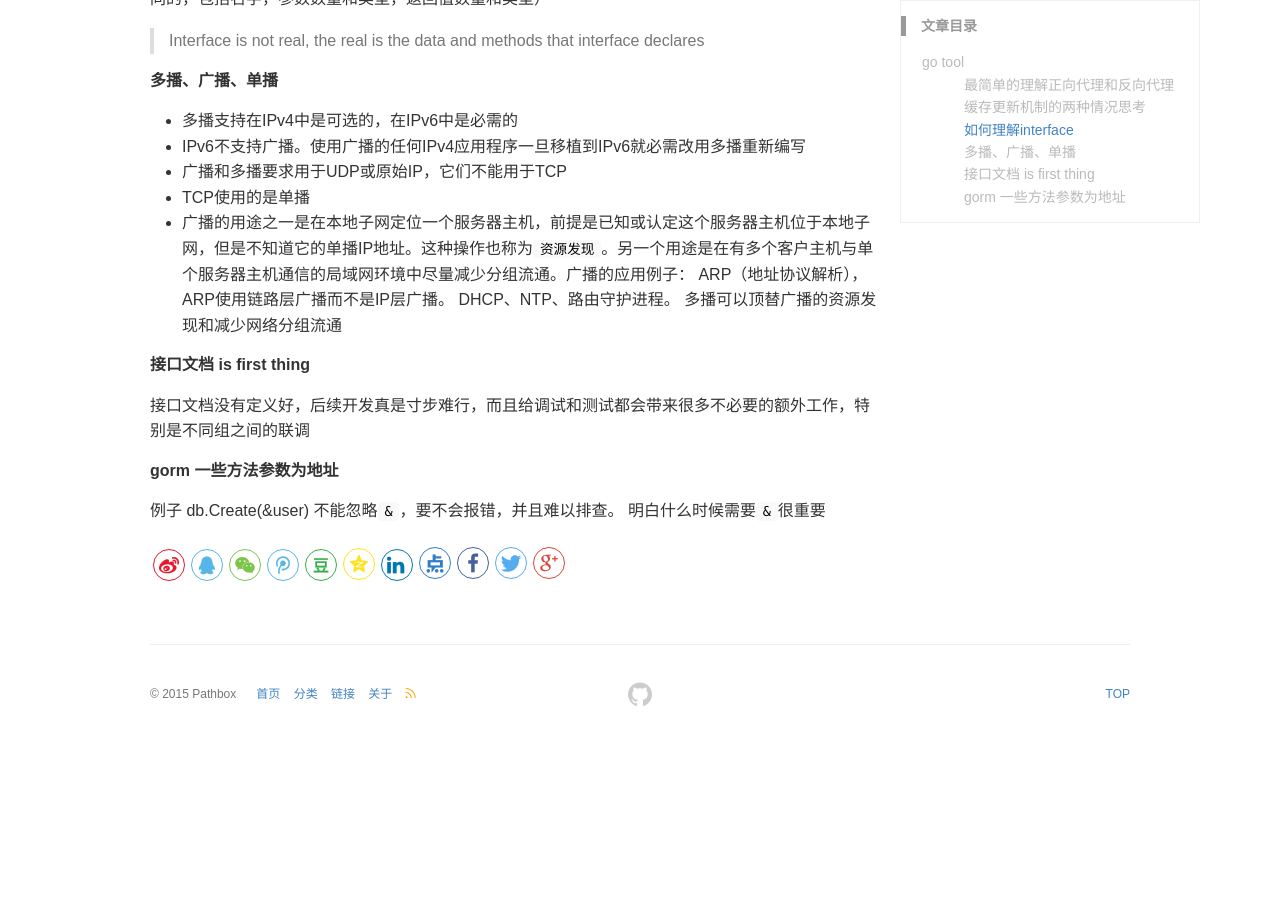
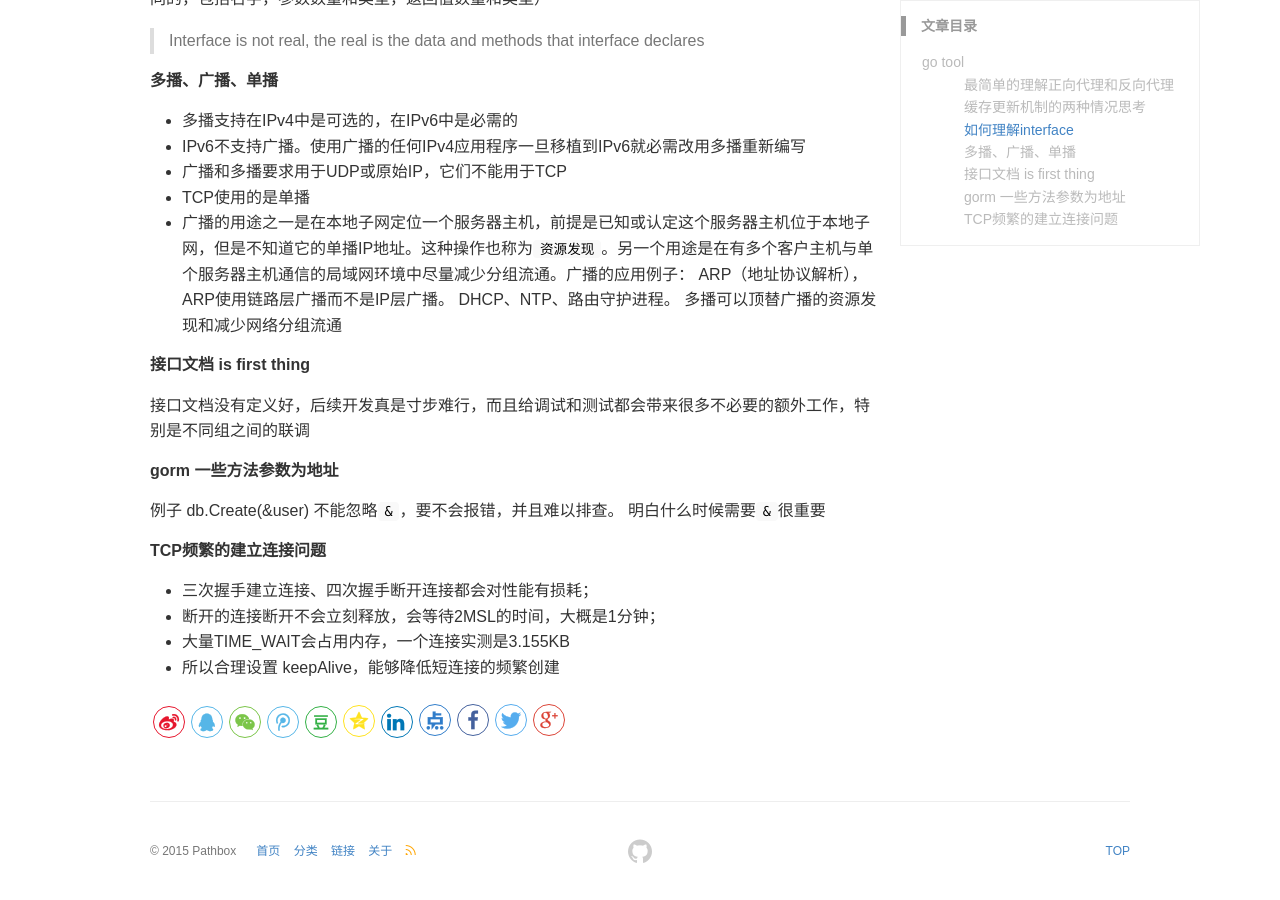
Before and after one commit to pathbox/pathbox.github.io, a Jekyll site: the page built from _posts/2018-04-03-work-summary-in-Udesk-fourteen.md, in a window 1280 px wide and 900 px high, scrolled down 4252 px. Built offline with Jekyll 4.4.1, drawn with Linux system fonts in a browser that asks for light colours; before the commit the page ends 4995 px from its top, so only the background shows below that.

Commit message:
TCP频繁的建立连接问题

```diff
--- a/_posts/2018-04-03-work-summary-in-Udesk-fourteen.md
+++ b/_posts/2018-04-03-work-summary-in-Udesk-fourteen.md
@@ -204,3 +204,10 @@ https://tonybai.com/2014/10/22/golang-testing-techniques/
 
 ##### gorm 一些方法参数为地址
 例子 db.Create(&user) 不能忽略`&`，要不会报错，并且难以排查。 明白什么时候需要`&`很重要
+
+##### TCP频繁的建立连接问题
+
++ 三次握手建立连接、四次握手断开连接都会对性能有损耗；
++ 断开的连接断开不会立刻释放，会等待2MSL的时间，大概是1分钟；
++ 大量TIME_WAIT会占用内存，一个连接实测是3.155KB
++ 所以合理设置 keepAlive，能够降低短连接的频繁创建
```
